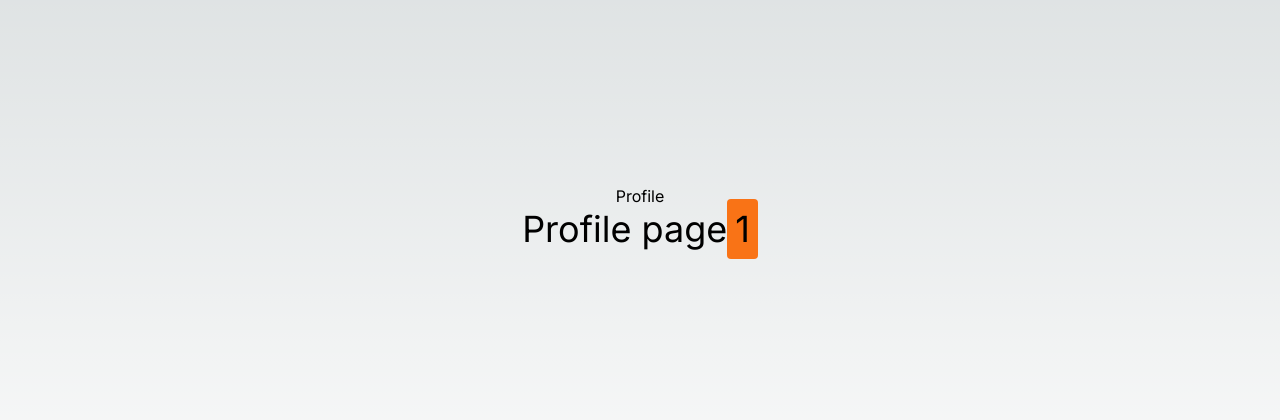
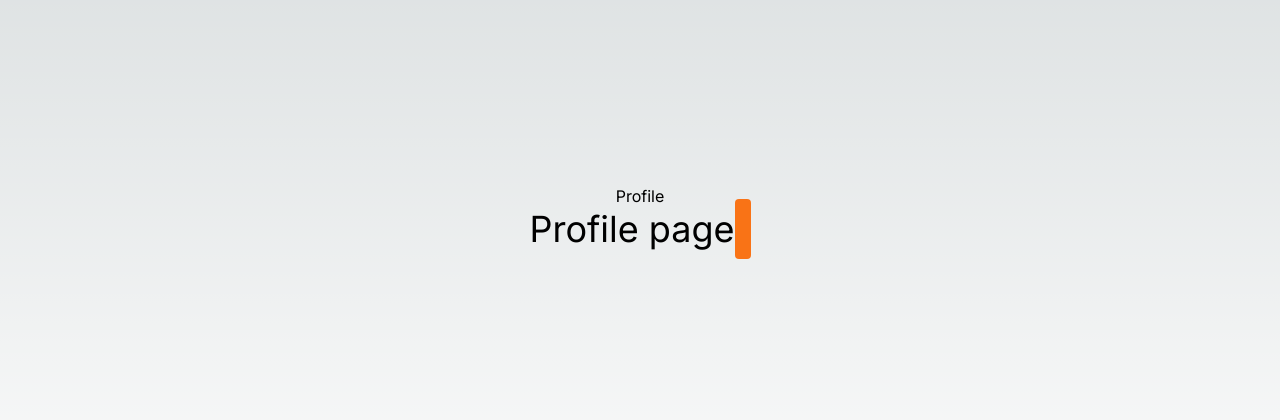
Before and after one commit to cerper/tutorial-next, a Next.js app: page /profile/1 in a window 1280 px wide. Shown: the part 184-604 px from the top of the page. Built offline with nearby package versions, Linux system fonts and the light colour scheme.

Commit message:
probando en el profile

```diff
--- a/src/app/profile/[id]/page.tsx
+++ b/src/app/profile/[id]/page.tsx
@@ -6,7 +6,7 @@ export default function UserProfile({ params }: any) {
       <p className="text-4xl ">
         Profile page
         <span className="p-2 rounded bg-orange-500 text-black">
-          {params.id}
+          {params.username}
         </span>
       </p>
     </div>
```
